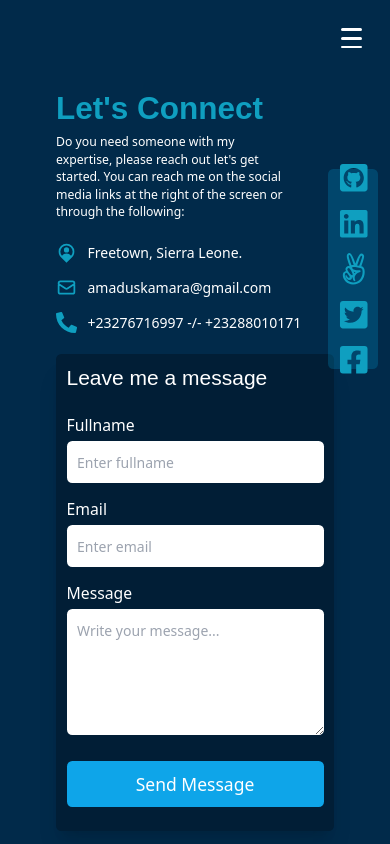
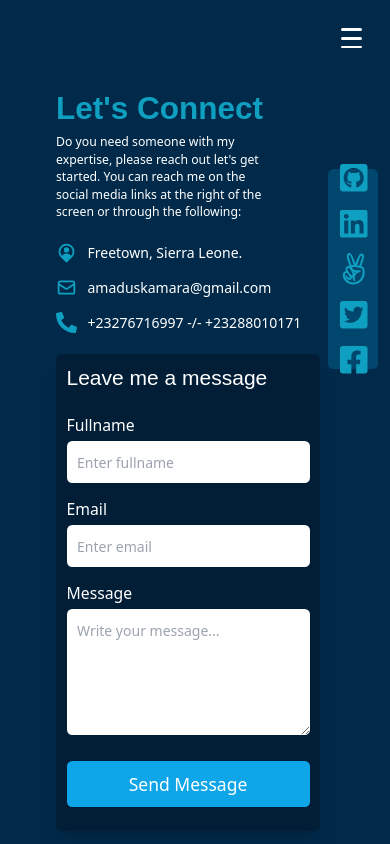
Before and after one commit to AmaduKamara/amkam, a Next.js app: page /contact in a window 390 px wide. Shown: the top 844 px of the page. Built offline with nearby package versions, Linux system fonts and the light colour scheme.

Commit message:
Add padding right on contact page

```diff
--- a/pages/contact.js
+++ b/pages/contact.js
@@ -20,16 +20,16 @@ const Contact = () => {
 
   return (
     <div className="pb-24">
-      <div className="text-white pt-24 md:pt-56 flex justify-center">
+      <div className="text-white pt-24 md:pt-56 flex justify-center pr-4 sm:pr-0">
         <div className=" w-full md:flex md:justify-center md:w-9/12">
           <div className="w-full md:w-1/2 mr-24">
             <h1 className="font-semibold h-text-color text-4xl md:text-5xl lg:text-7xl my-2">
               Let's Connect
             </h1>
             <p className="text-sm pr-12 md:pr-0 md:text-lg">
-              Do you need someone with my expertise, please reach out let's get
-              started. You can reach me on the social media links at the right
-              of the screen or through the following:
+              Do you need someone with my expertise, please reach out let&apos;s
+              get started. You can reach me on the social media links at the
+              right of the screen or through the following:
             </p>
 
             <ul className="mt-6 md:mt-12">
```
